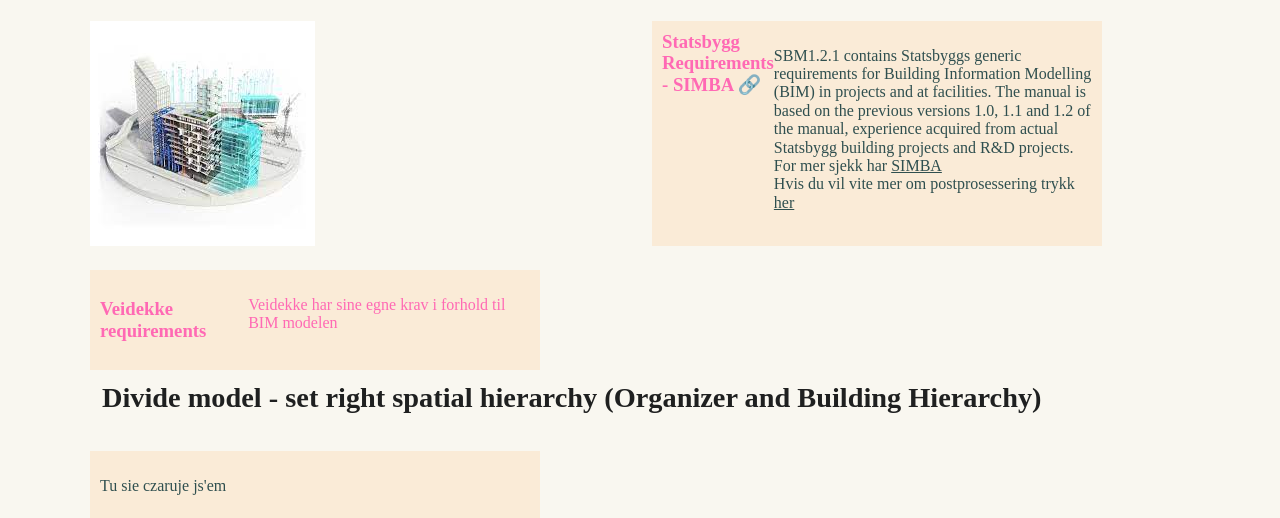
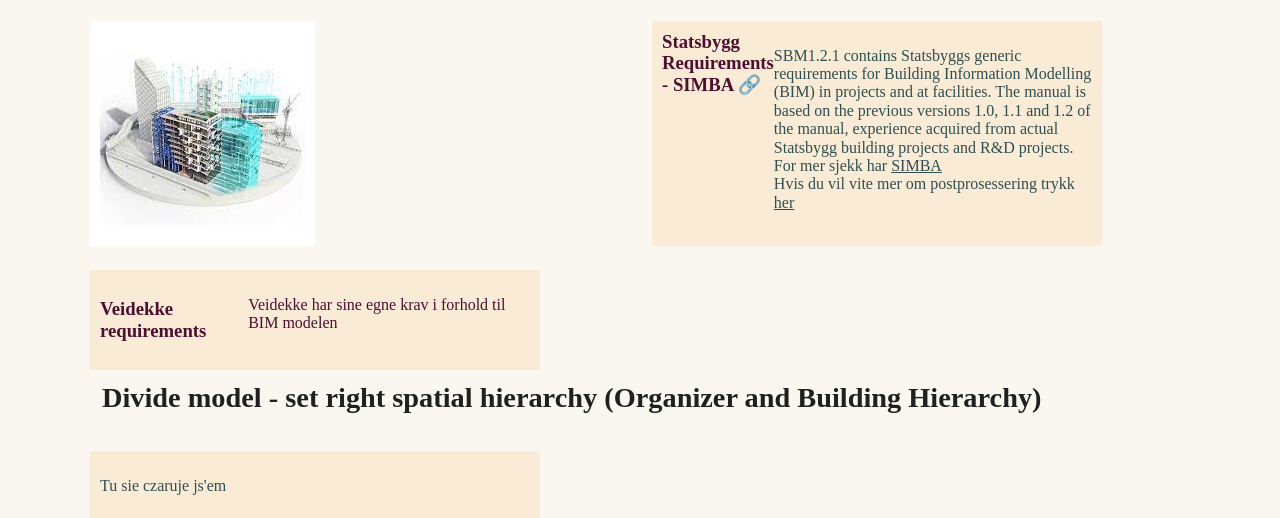
Before and after one commit to ciesielskimarcin/homepage, a website built with Parcel: page src/index.html in a window 1280 px wide. Shown: the part 200-718 px from the top of the page. Built offline with nearby package versions, Linux system fonts and the light colour scheme.

Commit message:
changed article text for bigger resolution

```diff
--- a/src/styles/main.scss
+++ b/src/styles/main.scss
@@ -47,7 +47,7 @@ textarea {
     }
 
     @media screen and (min-width:768px) {
-        color: hotpink;
+        color: rgb(78, 14, 46);
     }
 }
 
```
